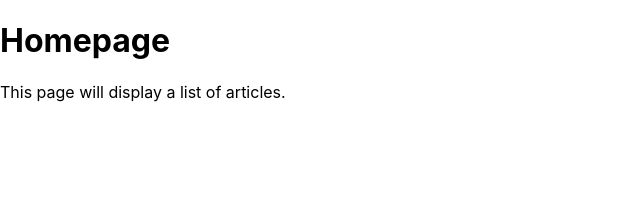
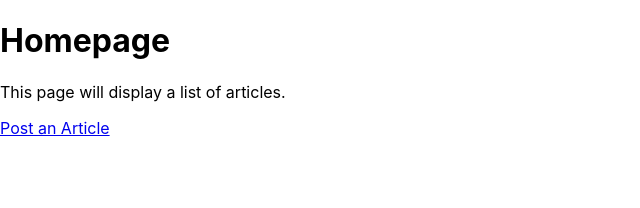
Before and after one commit to johnphilliplee/blog-platform-react, a React (Create React App) app: page / in a window 1280 px wide. Shown: the top 208 px of the page, without its empty margins (0-640 px from the left). Built offline with nearby package versions, Linux system fonts and the light colour scheme.

Commit message:
Add link from homepage to PostArticle

```diff
--- a/src/pages/Homepage/index.js
+++ b/src/pages/Homepage/index.js
@@ -1,10 +1,12 @@
 import React from "react";
+import { Link } from "react-router-dom";
 
 function Homepage() {
     return (
         <div>
         <h1>Homepage</h1>
         <p>This page will display a list of articles.</p>
+        <Link to="/post-article"> Post an Article </Link>
         </div>
     );
 }
```
